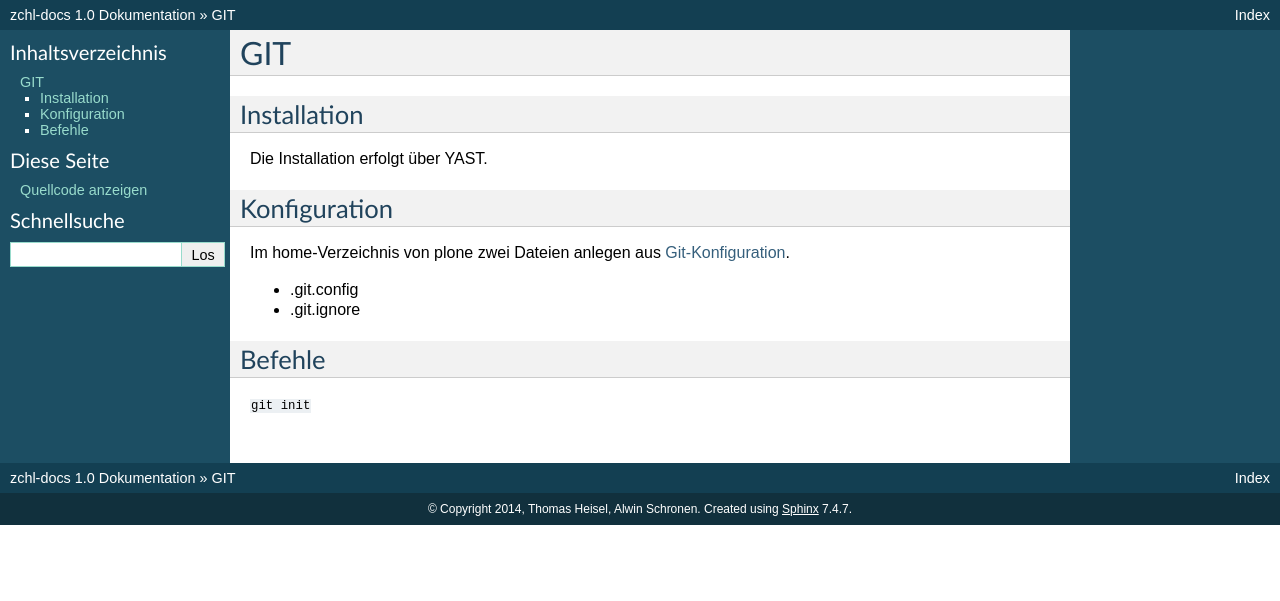
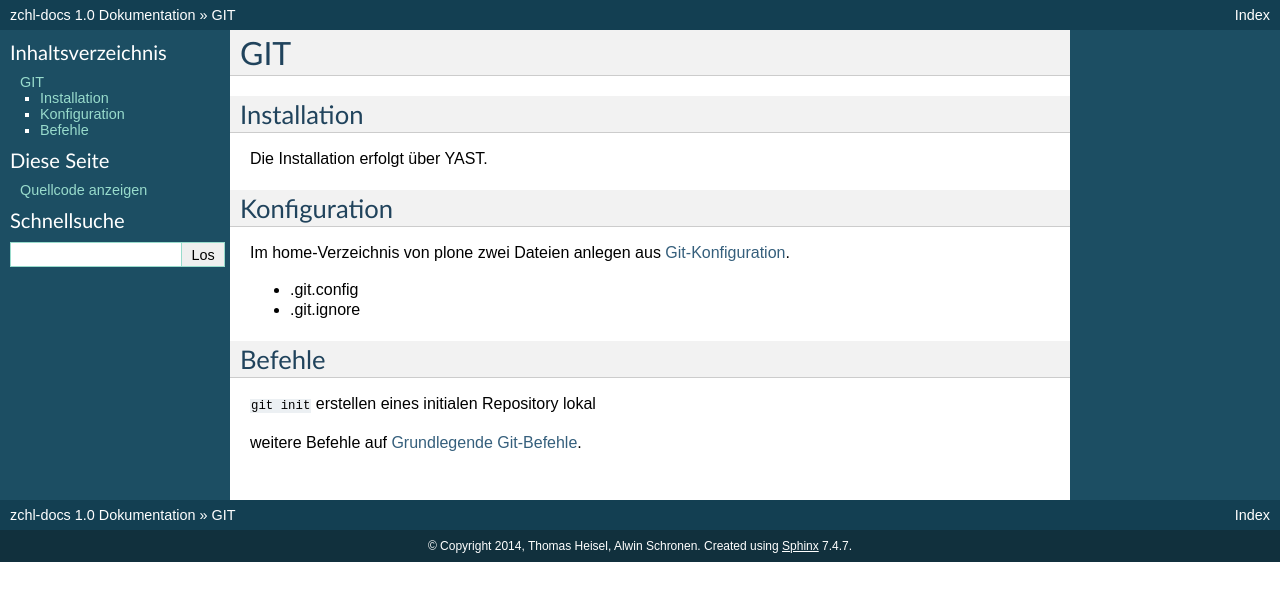
Before and after one commit to heiselth/zchl-docs, a Sphinx documentation site: the page built from source/git/git.rst, in a window 1280 px wide. Shown: the top 601 px of the page. Built offline with Sphinx 7.4.7, drawn with Linux system fonts in a browser that asks for light colours.

```diff
--- a/source/git/git.rst
+++ b/source/git/git.rst
@@ -18,4 +18,6 @@ Im home-Verzeichnis von plone zwei Dateien anlegen aus `Git-Konfiguration <https
 Befehle
 -------
 
-``git init``
+``git init`` erstellen eines initialen Repository lokal
+
+weitere Befehle auf `Grundlegende Git-Befehle <https://www.veit-schiele.de/dienstleistungen/technische-dokumentation/git>`_.
```
